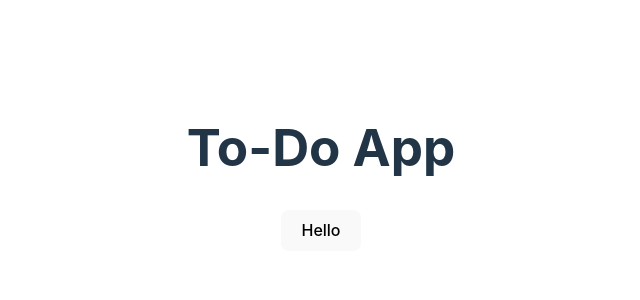
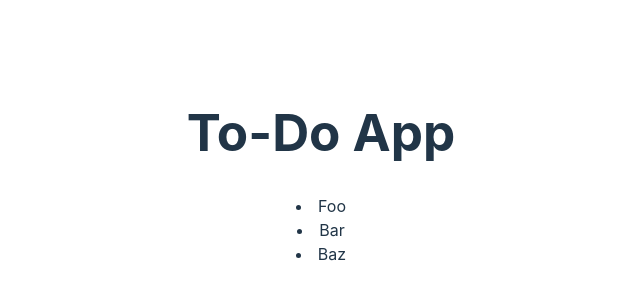
Before and after one commit to sean-pj/to-do-app, a React (Vite) app: page / in a window 1280 px wide. Shown: the part 232-532 px from the top of the page, without its empty margins (319-959 px from the left). Built offline with nearby package versions, Linux system fonts and the light colour scheme.

Commit message:
Tasks view

```diff
--- a/src/App.jsx
+++ b/src/App.jsx
@@ -2,15 +2,14 @@ import { useState } from 'react'
 import reactLogo from './assets/react.svg'
 import viteLogo from '/vite.svg'
 import './App.css'
-import Button from 'react-bootstrap/Button';
-
+// import Button from 'react-bootstrap/Button';
+import TaskList from './components/TaskList/TaskList';
 
 function App() {
-
   return (
     <>
       <h1>To-Do App</h1>
-      <Button variant="primary">Hello</Button>
+      <TaskList></TaskList>
     </>
   )
 }
--- /dev/null
+++ b/src/components/TaskList/TaskList.jsx
@@ -0,0 +1,11 @@
+function TaskList() {
+    return (
+        <>
+        <li>Foo</li>
+        <li>Bar</li>
+        <li>Baz</li>
+        </>
+    )
+}
+
+export default TaskList
```
Also changed, not shown: 1 other file (tests, documents, lock files or other folders).
